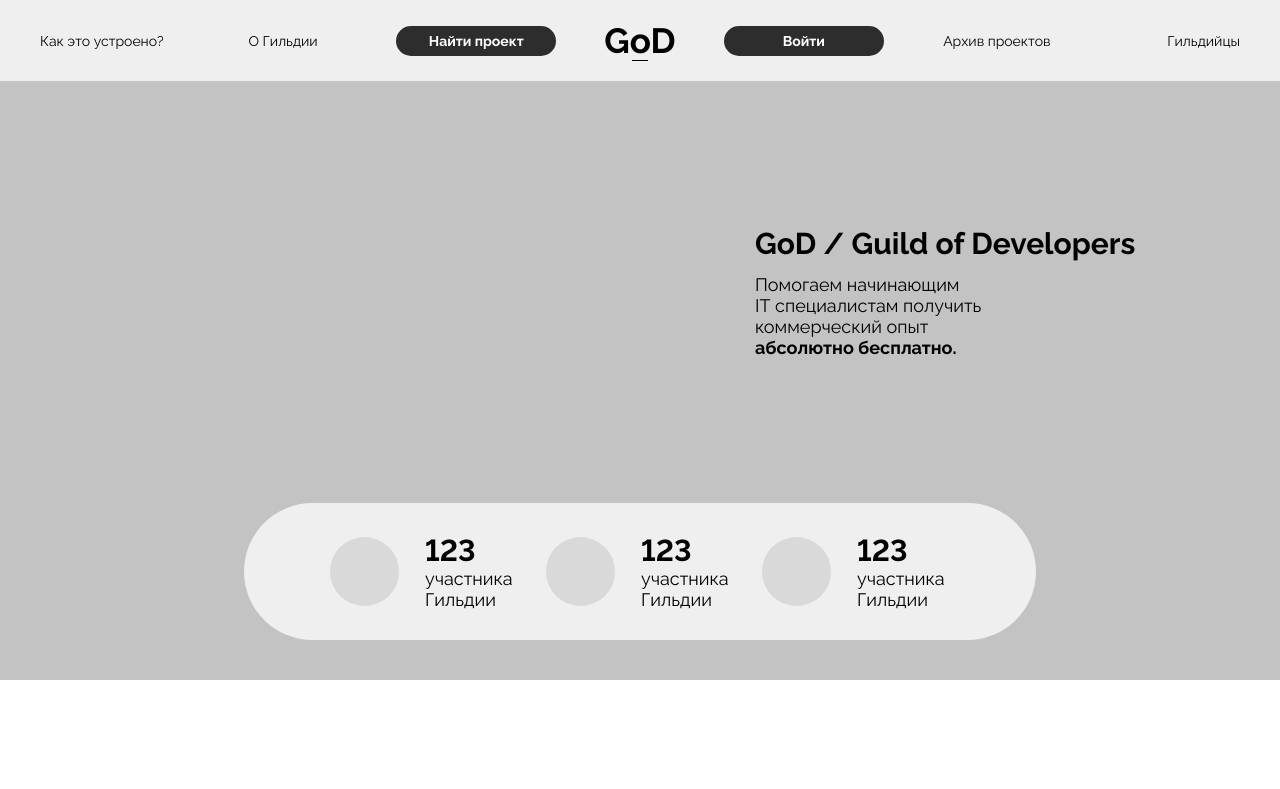
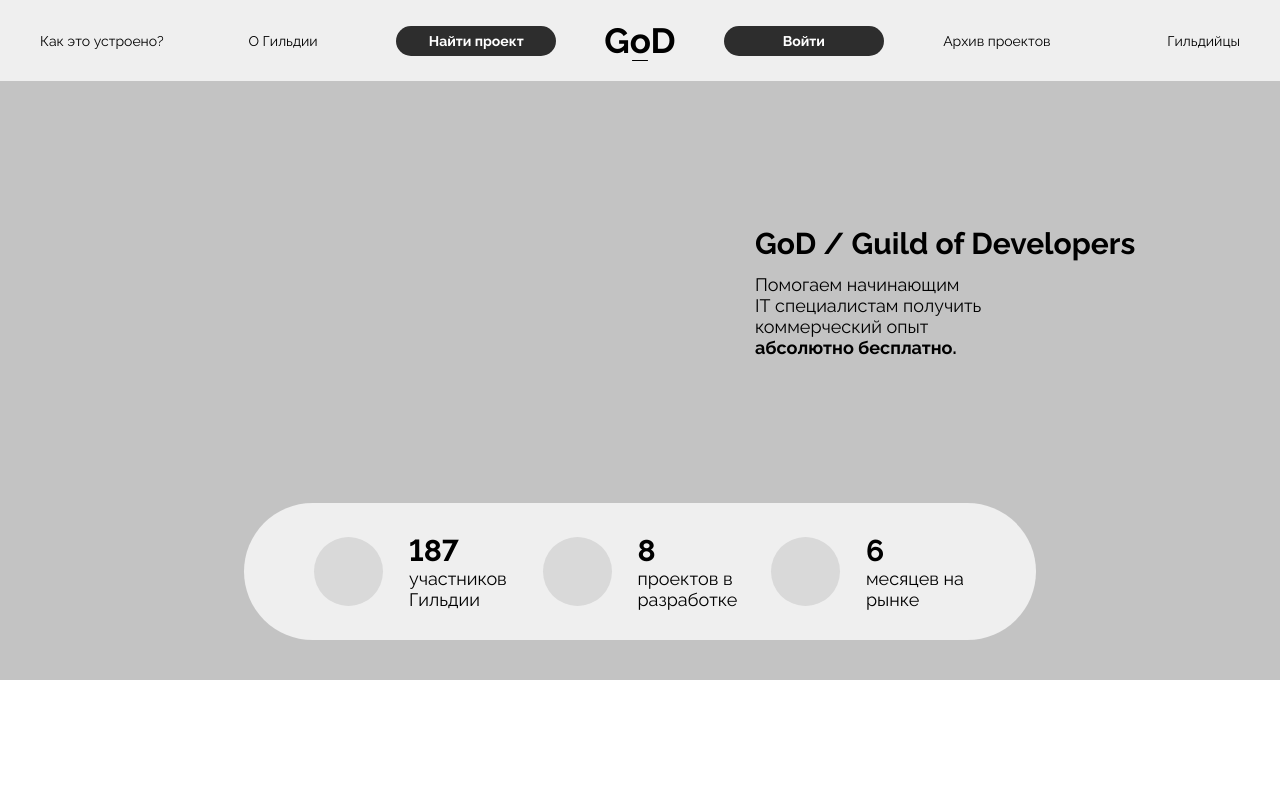
Before and after one commit to GuildOfDevelopers/guild-of-developers-frontend, a React (Create React App) app: page / in a window 1280 px wide. Shown: the top 789 px of the page. Built offline with nearby package versions, Linux system fonts and the light colour scheme.

Commit message:
feat: hero text edit

```diff
--- a/src/components/Hero/index.tsx
+++ b/src/components/Hero/index.tsx
@@ -23,16 +23,16 @@ interface Member {
 const Hero: FC = () => {
   const members: Member[] = [
     {
-      amount: 123,
-      name: 'участника Гильдии'
+      amount: 187,
+      name: 'участников Гильдии'
     },
     {
-      amount: 123,
-      name: 'участника Гильдии'
+      amount: 8,
+      name: 'проектов в разработке'
     },
     {
-      amount: 123,
-      name: 'участника Гильдии'
+      amount: 6,
+      name: 'месяцев на рынке'
     }
   ];
 
--- a/src/components/Hero/style.tsx
+++ b/src/components/Hero/style.tsx
@@ -37,12 +37,13 @@ export const DescrSpan = styled.span`
 export const Members = styled.ul`
   max-width: 792px;
   margin: 0 auto;
-  padding: 30px 86px;
+  padding: 30px 70px;
   background-color: var(--color-white-2);
   border-radius: 70px;
   display: flex;
   flex-wrap: wrap;
   justify-content: space-between;
+  align-items: center;
 `;
 
 export const MembersItem = styled.li`
@@ -59,7 +60,7 @@ export const MembersIcon = styled.div`
 `;
 
 export const MembersDescr = styled.div`
-  width: 93px;
+  width: 100px;
 `;
 
 export const MembersAmount = styled.p`
```
